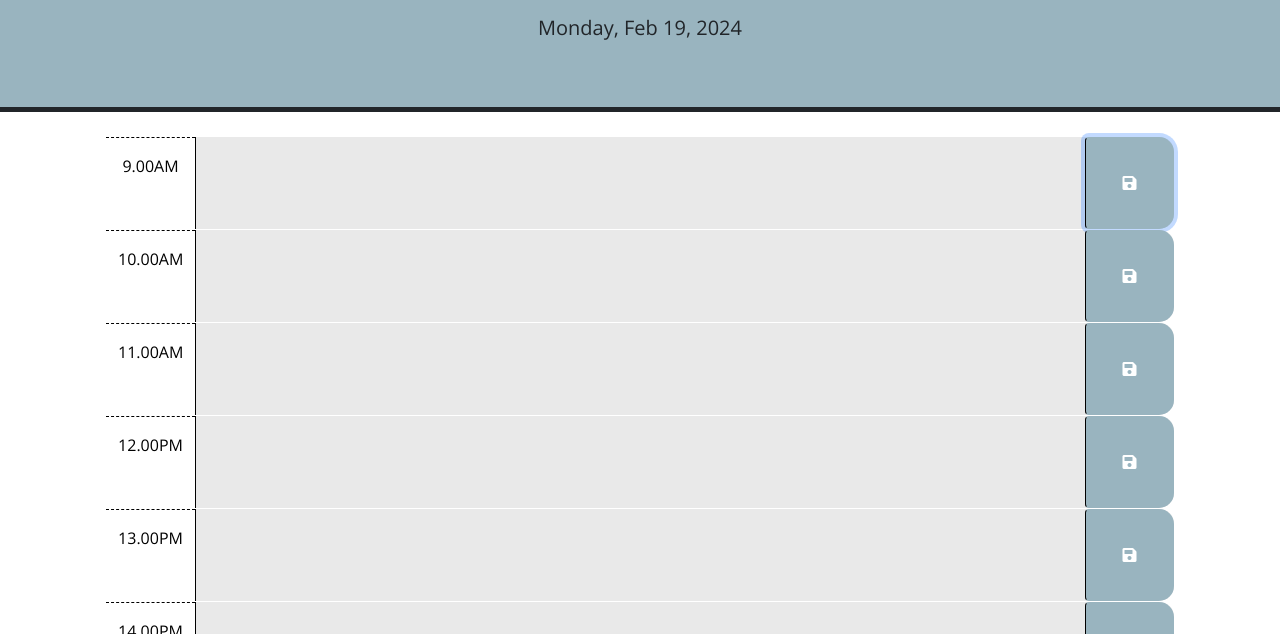
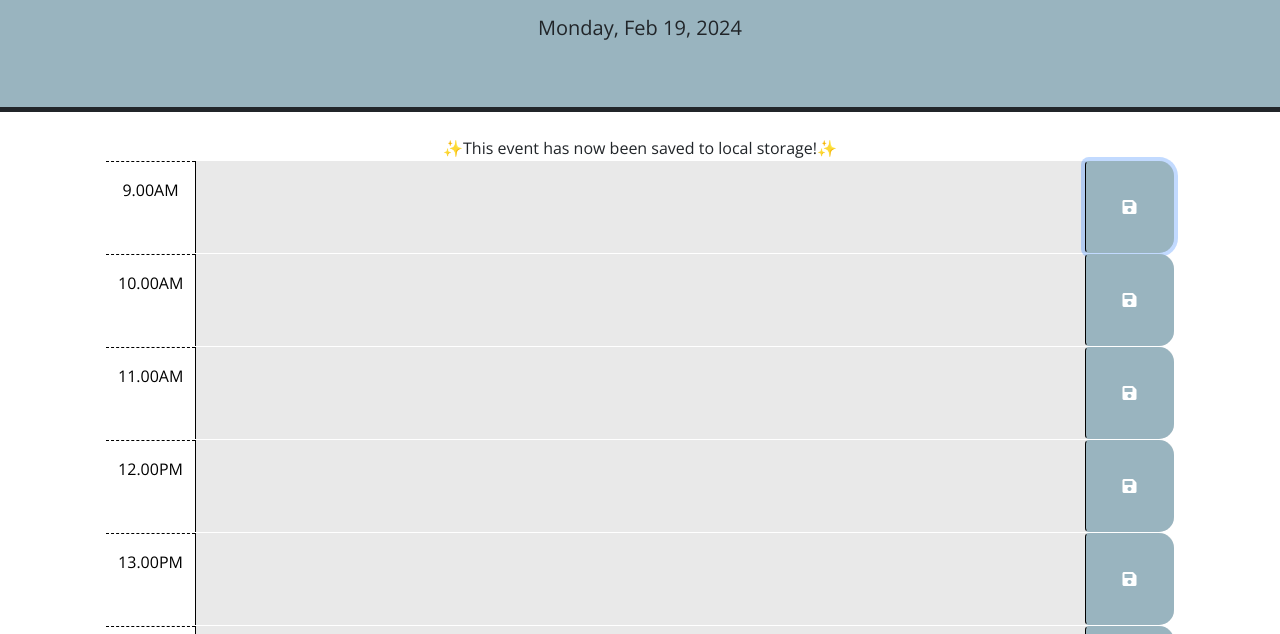
Before and after one commit to e-aji/week-5-work-day-scheduler-challenge, a plain HTML site: page index.html in a window 1280 px wide. Both pictures are taken after a click on the button 1129 px from the left and 348 px from the top of the page. Shown: the part 166-800 px from the top of the page. Drawn offline with nearby package versions, Linux system fonts and the light colour scheme.

Commit message:
added notification code in HTML and css

```diff
--- a/assets/css/style.css
+++ b/assets/css/style.css
@@ -6,8 +6,22 @@ body {
 header{
 
 background-color: #99B4BF;
+}
+
+/* Styles for notification message */
+.notification {
+  text-align: center;
+  transition: ease-in;
+  animation: 5s forwards;
+  display: none;
 
 }
+
+.notification.show{
+  display: block;
+
+}
+
 textarea {
   background: transparent;
   border: none;
--- a/index.html
+++ b/index.html
@@ -29,6 +29,9 @@
       <p class="lead">A simple calendar app for scheduling your work day</p>
       <p id="currentDay" class="lead"></p>
     </header>
+
+    <div class="notification"> ✨This event has now been saved to local storage!✨ </div>
+
     <div class="container-lg px-5">
 
       <div id="hour-9" class="row time-block past">
```
Also changed, not shown: assets/js/script.js (+1 -20 lines).
